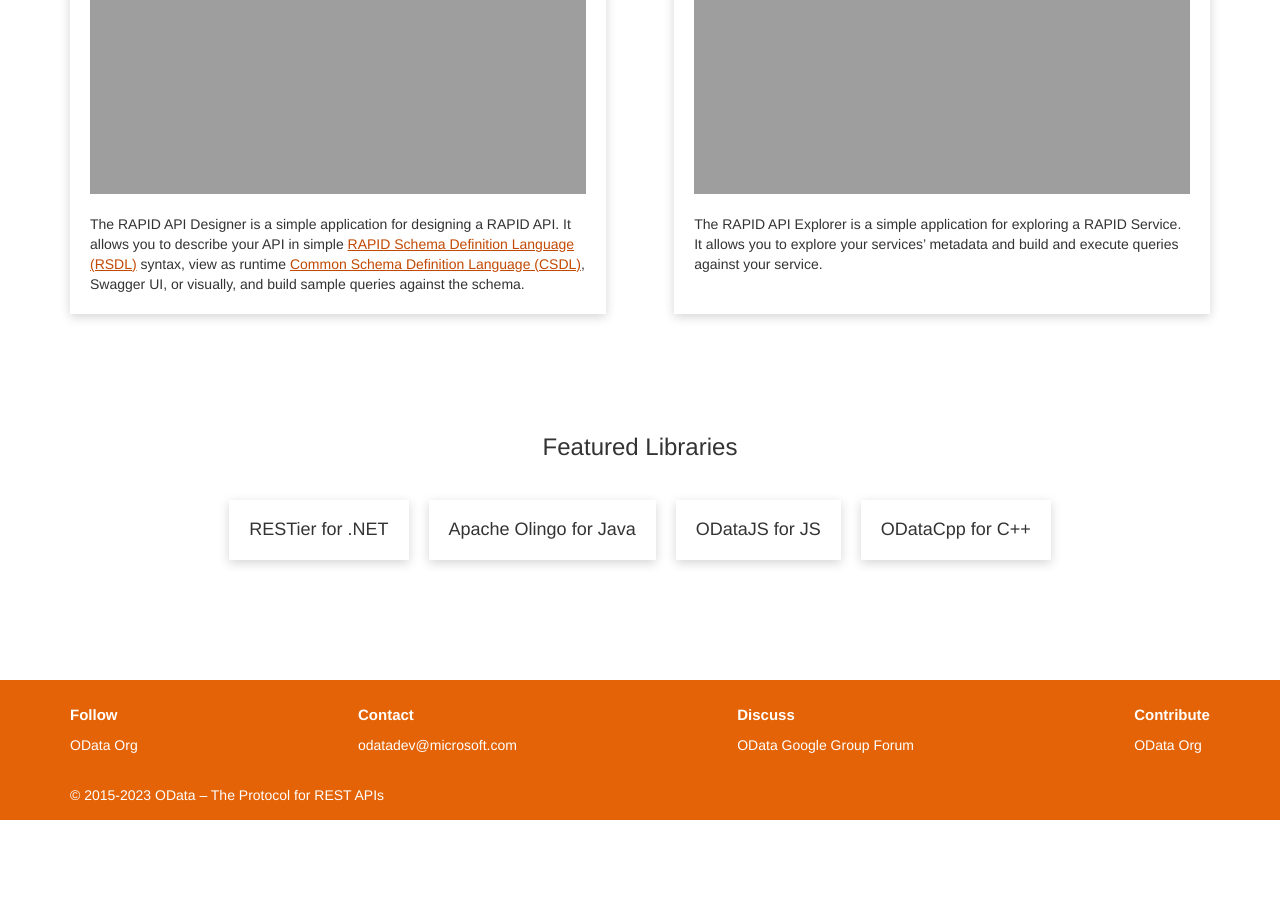
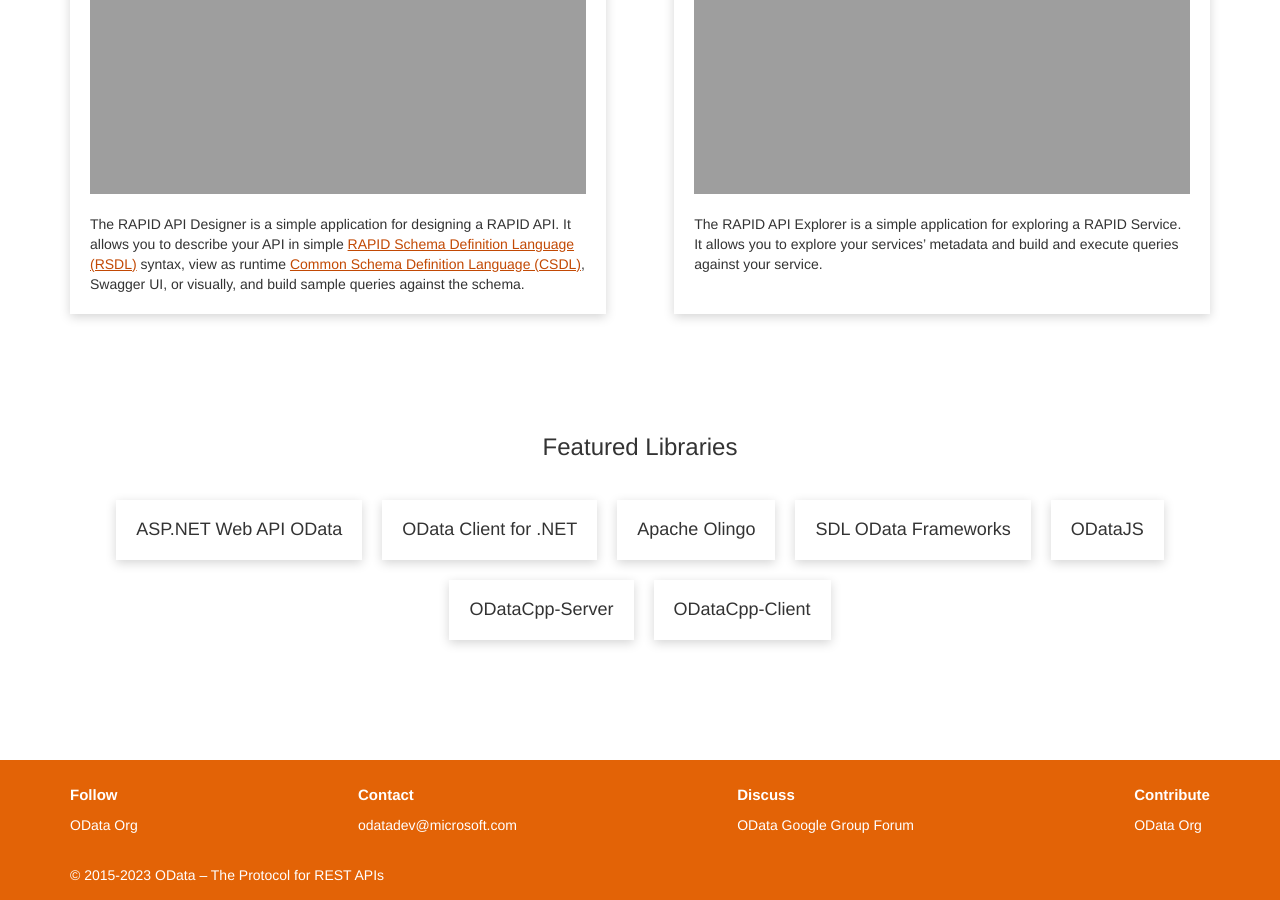
Before and after one commit to OData/odataorg.github.io, a Jekyll site: the page built from index.html, in a window 1280 px wide and 900 px high, scrolled down 1102 px. Built offline with Jekyll 4.4.1, drawn with Linux system fonts in a browser that asks for light colours; nearby versions of some CDN libraries; library files that are not in the unit come from our copies; a style sheet for code colours, icons or effects is not loaded; before the commit the page ends 1922 px from its top, so only the background shows below that.

Commit message:
Featured libraries based on property

```diff
--- a/index.html
+++ b/index.html
@@ -57,19 +57,17 @@
     </div>
     <div class="row" style="margin: 4rem 0 6rem 0">
         <h3 style="text-align:center; padding:2rem;">Featured Libraries</h3>
-        <div class="items-container" style="justify-content:center">
-            <div class="card" tabindex="0" onclick="location.href='https://odata.github.io/RESTier/'">
-                <h4>RESTier for .NET</h4>
+        <div class="items-container" style="justify-content:center; flex-wrap:wrap">
+            {% assign libraries = site.libraries | group_by: "category" %}
+            {% for library in libraries %}
+            {% assign items = library.items | sort: "rownumber", 'first' | reverse %}
+            {% assign featuredItems = items | where: "featured", "true" %}
+            {% for item in featuredItems %}
+            <div class="card" tabindex="0" onclick="location.href='{{item.downloads[0].link}}'">
+                <h4>{{item.name}}</h4>
             </div>
-            <div class="card" tabindex="0" onclick="location.href='https://olingo.incubator.apache.org/'">
-                <h4>Apache Olingo for Java</h4>
-            </div>
-            <div class="card" tabindex="0" onclick="location.href='https://olingo.apache.org/doc/javascript/download.html'">
-                <h4>ODataJS for JS</h4>
-            </div>
-            <div class="card" tabindex="0" onclick="location.href='https://github.com/OData/odatacpp-server'">
-                <h4>ODataCpp for C++</h4>
-            </div>
+            {% endfor %}
+            {% endfor %}
         </div>
     </div>
 
```
